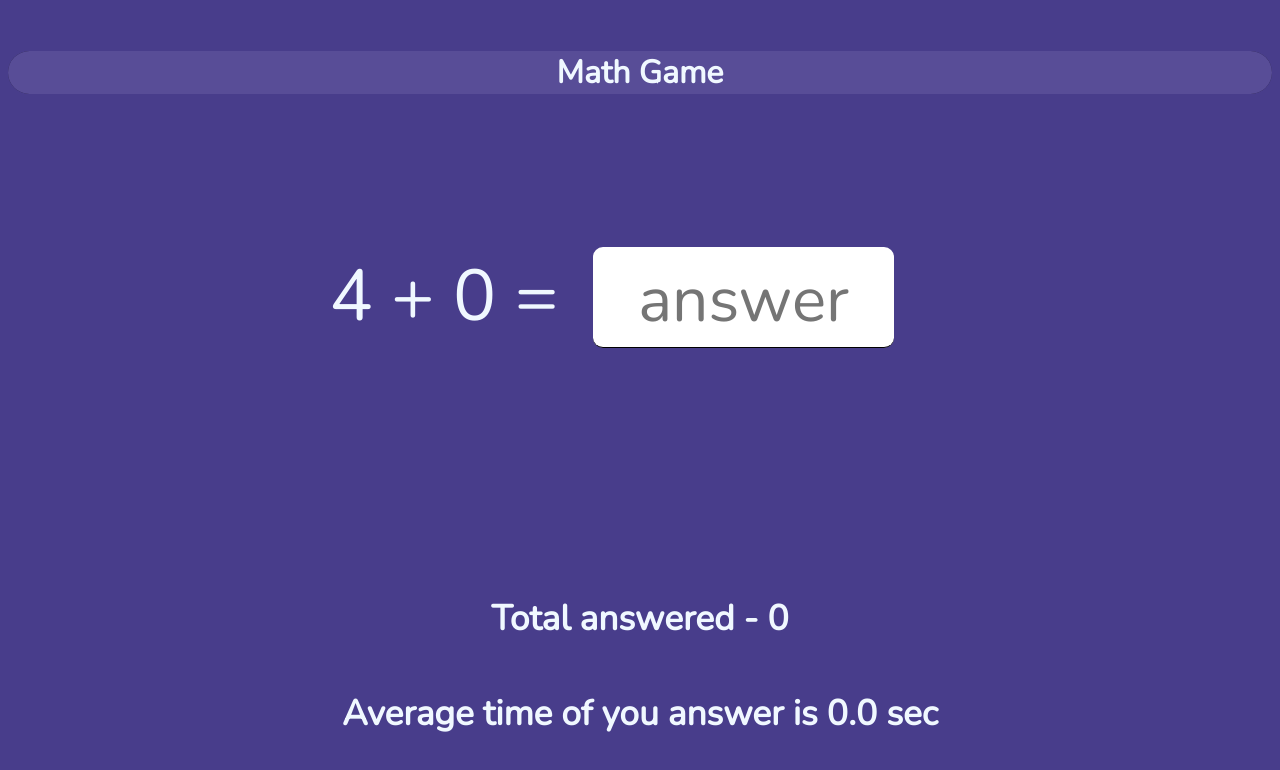
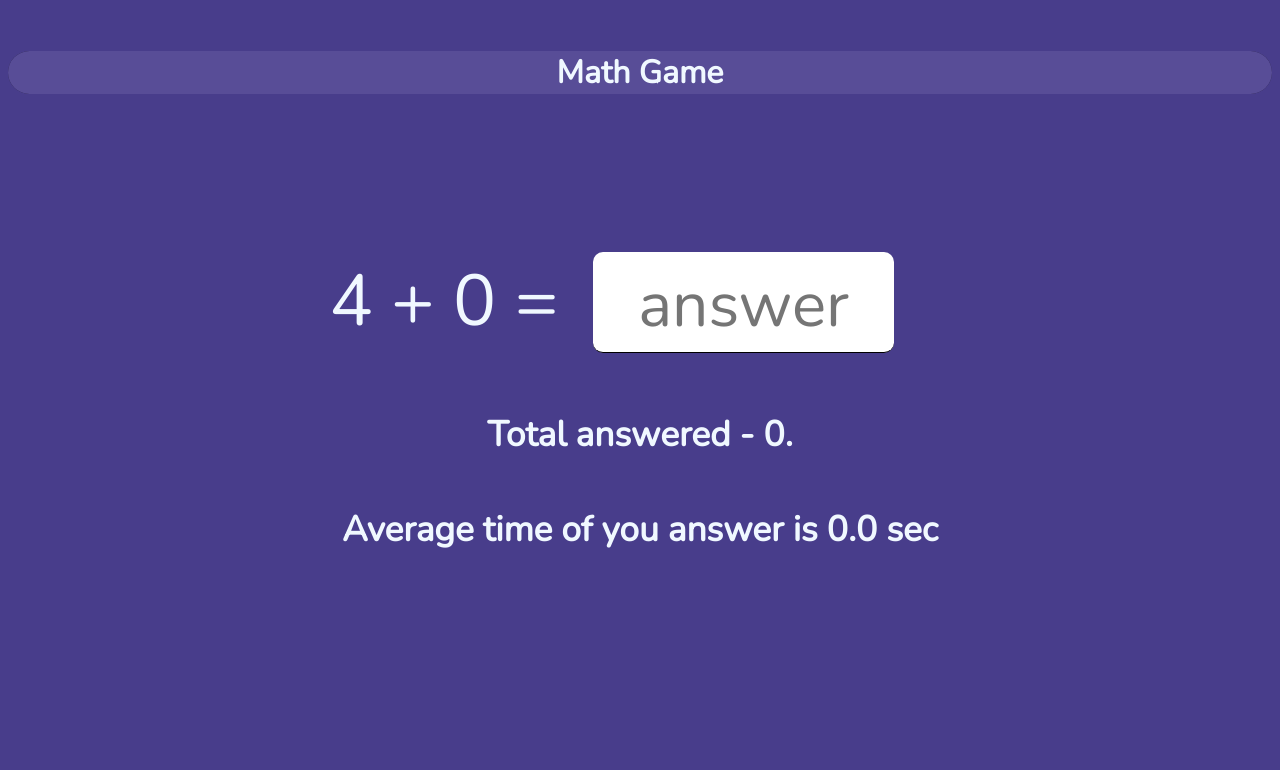
Before and after one commit to sefatanam/mathgame, an Angular app: page / in a window 1280 px wide. Shown: the top 770 px of the page. Built offline with nearby package versions, Linux system fonts and the light colour scheme.

Commit message:
remove position absolute

```diff
--- a/src/app/equation/equation.component.css
+++ b/src/app/equation/equation.component.css
@@ -6,6 +6,7 @@
 .container{
   display: flex;
   flex-wrap: wrap;
+  position: relative;
 }
 
 .header{
@@ -52,16 +53,8 @@ input:focus {
 }
 
 .stats {
-  position: absolute;
+  width: 100%;
   bottom: 2%;
-  left: 0;
-  right: 0;
-  text-align: center;
-  font-size: 2.2rem;
-}
-.counts {
-  position: absolute;
-  bottom: 20px;
   left: 0;
   right: 0;
   text-align: center;
@@ -69,6 +62,7 @@ input:focus {
 }
 
 
+
 .closet {
   background-color: aquamarine;
 }
--- a/src/app/equation/equation.component.html
+++ b/src/app/equation/equation.component.html
@@ -7,7 +7,7 @@
   </form>
 
   <div class="stats">
-    <h4> Total answered - {{totalAnswered}}</h4>
+    <h4> Total answered - {{totalAnswered}}.</h4>
     <h4>Average time of you answer is {{secondsPerSolution | number:'1.1-3'}} sec</h4>
   </div>
 
```
